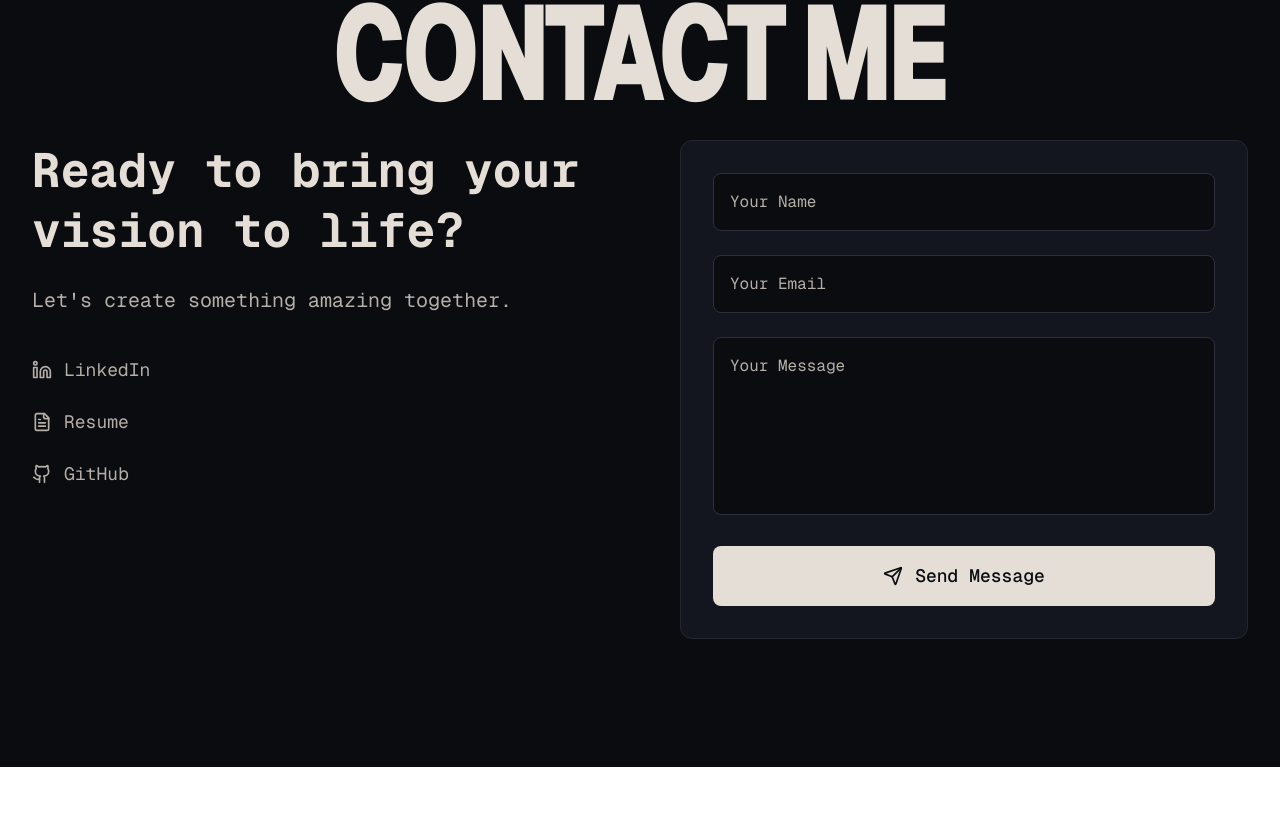
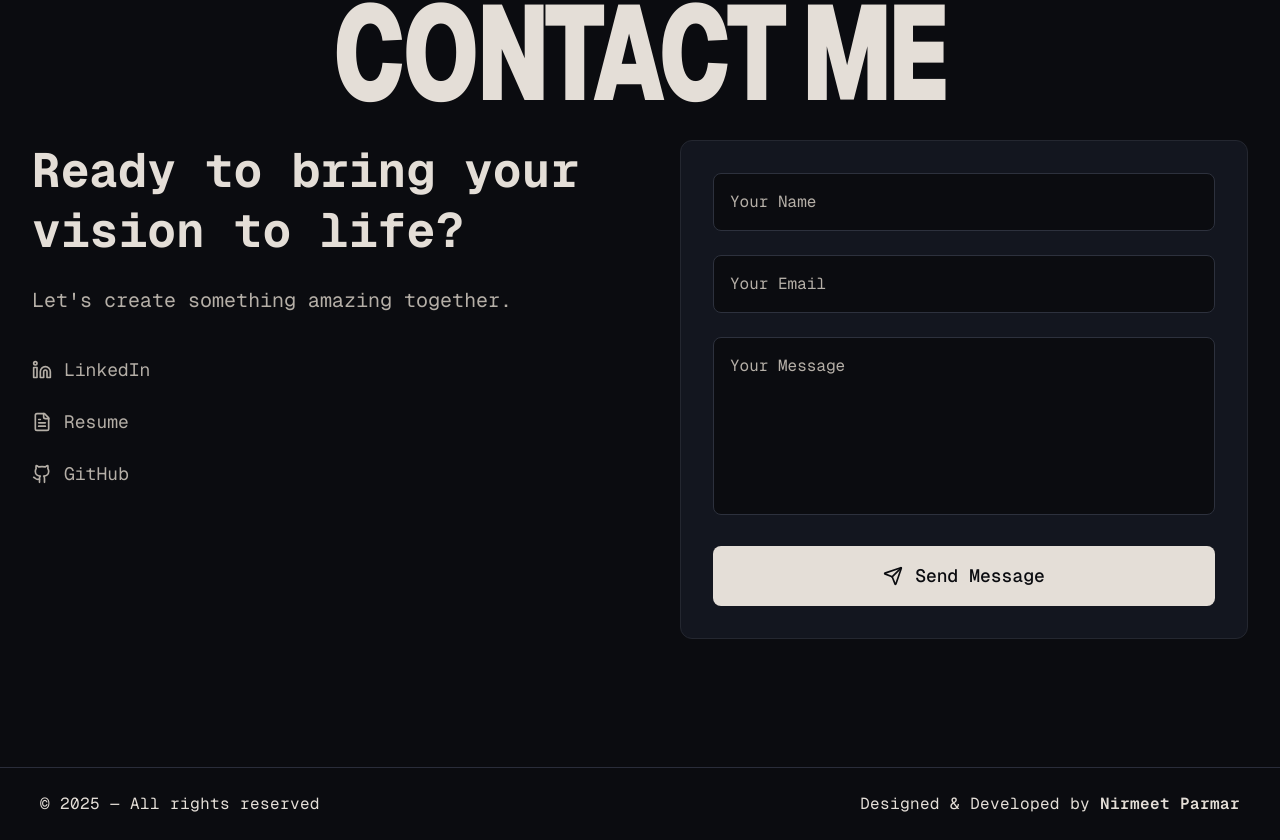
Before and after one commit to Nirmeet47/portfolio, a Next.js app: page / in a window 1280 px wide. Shown: the part 3400-4240 px from the top of the page. Before the commit the page ends 4167 px from the top, so only its background shows below. Built offline with nearby package versions, Linux system fonts and the light colour scheme.

Commit message:
footer added

```diff
--- a/app/layout.tsx
+++ b/app/layout.tsx
@@ -1,6 +1,7 @@
 import type { Metadata } from "next";
 import { Geist, Geist_Mono } from "next/font/google";
 import "./globals.css";
+import Footer from "@/components/Footer";
 
 const geistSans = Geist({
   variable: "--font-geist-sans",
@@ -31,6 +32,7 @@ export default function RootLayout({
         className={`${geistSans.variable} ${geistMono.variable} antialiased`}
       >
         {children}
+        <Footer />
       </body>
     </html>
   );
--- /dev/null
+++ b/components/Footer.tsx
@@ -0,0 +1,28 @@
+'use client';
+import React from 'react';
+
+const Footer = () => {
+  return (
+    <footer className="w-full bg-[#0b0c10] border-t border-[#2a2d3a] text-[#e4ded7] font-mono px-10 py-6 text-base flex flex-col md:flex-row items-center justify-between">
+      {/* Left: Copyright */}
+      <span className="tracking-wide">
+        © 2025 — All rights reserved
+      </span>
+
+      {/* Right: Credit with professional hover */}
+      <span className="tracking-wide">
+        Designed & Developed by{' '}
+        <a
+          href="https://github.com/Nirmeet47"
+          target="_blank"
+          rel="noopener noreferrer"
+          className="relative inline-block text-[#e4ded7] font-semibold transition-colors duration-300 hover:text-[#d0c8bd] after:content-[''] after:absolute after:left-0 after:-bottom-[2px] after:h-[1.5px] after:w-0 after:bg-[#d0c8bd] after:transition-all after:duration-300 hover:after:w-full"
+        >
+          Nirmeet Parmar
+        </a>
+      </span>
+    </footer>
+  );
+};
+
+export default Footer;
```
